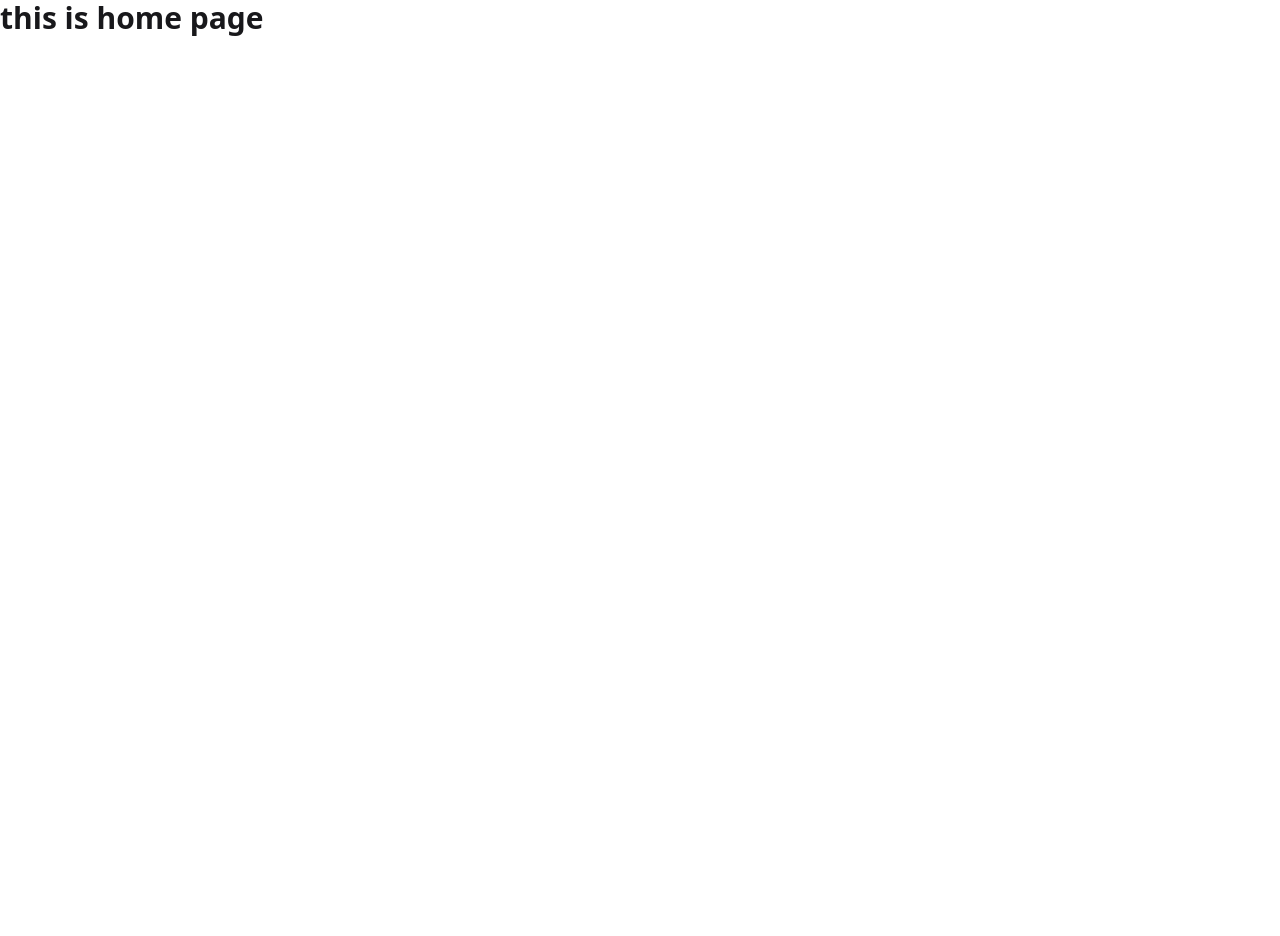
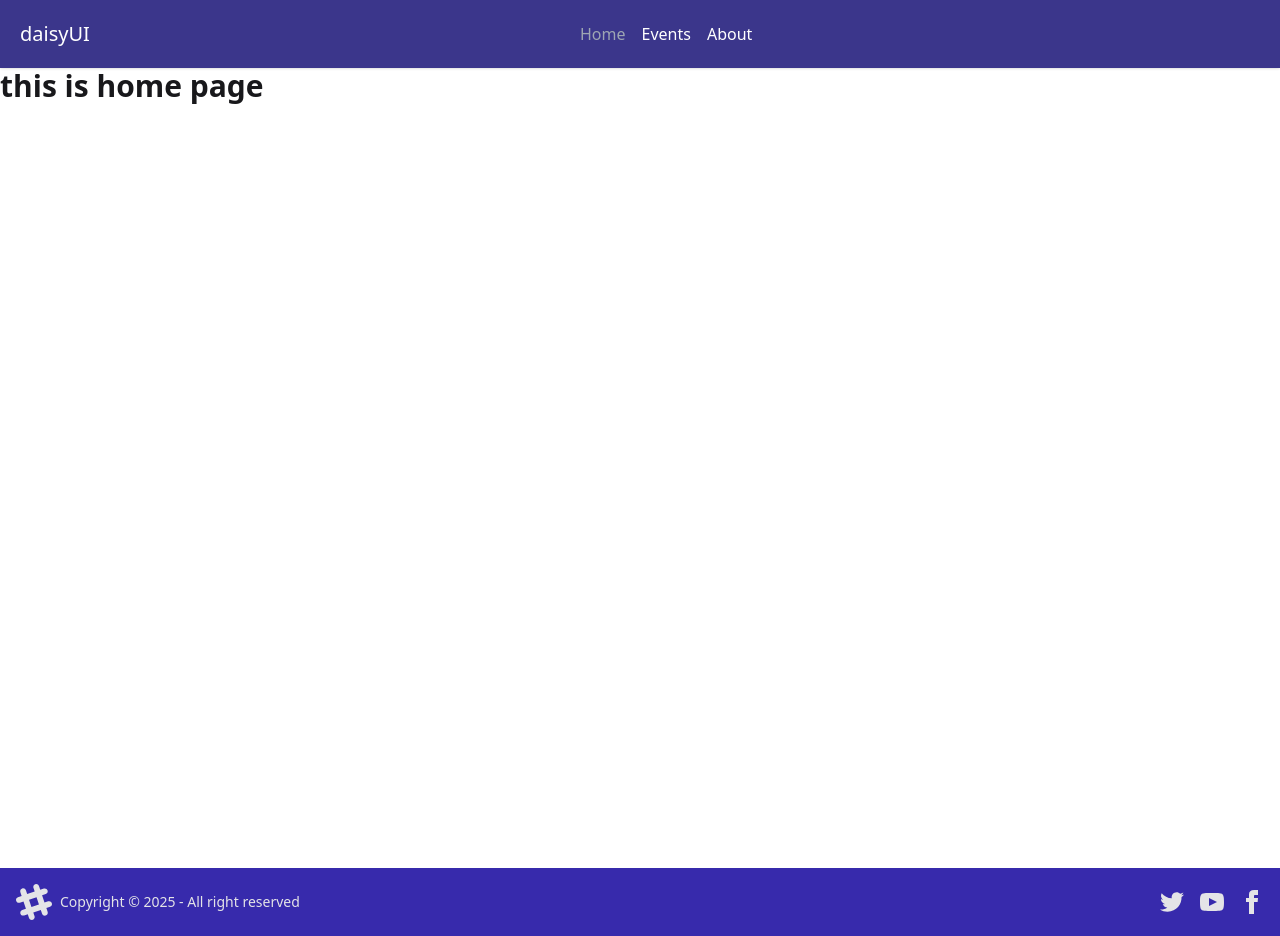
Before and after one commit to srshakil2/Job-task-persist-client, a React (Vite) app: page / in a window 1280 px wide. Before the commit the page ends 800 px from the top, so only its background shows below. Built offline with nearby package versions, Linux system fonts and the light colour scheme.

Commit message:
navber and footer set

```diff
--- /dev/null
+++ b/src/Components/Footer/Footer.jsx
@@ -0,0 +1,59 @@
+const Footer = () => {
+  return (
+    <div>
+      <footer className="footer sm:footer-horizontal bg-indigo-800 text-neutral-content items-center p-4">
+        <aside className="grid-flow-col items-center">
+          <svg
+            width="36"
+            height="36"
+            viewBox="0 0 24 24"
+            xmlns="http://www.w3.org/2000/svg"
+            fillRule="evenodd"
+            clipRule="evenodd"
+            className="fill-current"
+          >
+            <path d="M22.672 15.226l-2.432.811.841 2.515c.33 1.019-.209 2.127-1.23 2.456-1.15.325-2.148-.321-2.463-1.226l-.84-2.518-5.013 1.677.84 2.517c.391 1.203-.434 2.542-1.831 2.542-.88 0-1.601-.564-1.86-1.314l-.842-2.516-2.431.809c-1.135.328-2.145-.317-2.463-1.229-.329-1.018.211-2.127 1.231-2.456l2.432-.809-1.621-4.823-2.432.808c-1.355.384-2.558-.59-2.558-1.839 0-.817.509-1.582 1.327-1.846l2.433-.809-.842-2.515c-.33-1.02.211-2.129 1.232-2.458 1.02-.329 2.13.209 2.461 1.229l.842 2.515 5.011-1.677-.839-2.517c-.403-1.238.484-2.553 1.843-2.553.819 0 1.585.509 1.85 1.326l.841 2.517 2.431-.81c1.02-.33 2.131.211 2.461 1.229.332 1.018-.21 2.126-1.23 2.456l-2.433.809 1.622 4.823 2.433-.809c1.242-.401 2.557.484 2.557 1.838 0 .819-.51 1.583-1.328 1.847m-8.992-6.428l-5.01 1.675 1.619 4.828 5.011-1.674-1.62-4.829z"></path>
+          </svg>
+          <p>Copyright © {new Date().getFullYear()} - All right reserved</p>
+        </aside>
+        <nav className="grid-flow-col gap-4 md:place-self-center md:justify-self-end">
+          <a>
+            <svg
+              xmlns="http://www.w3.org/2000/svg"
+              width="24"
+              height="24"
+              viewBox="0 0 24 24"
+              className="fill-current"
+            >
+              <path d="M24 4.557c-.883.392-1.832.656-2.828.775 1.017-.609 1.798-1.574 2.165-2.724-.951.564-2.005.974-3.127 1.195-.897-.957-2.178-1.555-3.594-1.555-3.179 0-5.515 2.966-4.797 6.045-4.091-.205-7.719-2.165-10.148-5.144-1.29 2.213-.669 5.108 1.523 6.574-.806-.026-1.566-.247-2.229-.616-.054 2.281 1.581 4.415 3.949 4.89-.693.188-1.452.232-2.224.084.626 1.956 2.444 3.379 4.6 3.419-2.07 1.623-4.678 2.348-7.29 2.04 2.179 1.397 4.768 2.212 7.548 2.212 9.142 0 14.307-7.721 13.995-14.646.962-.695 1.797-1.562 2.457-2.549z"></path>
+            </svg>
+          </a>
+          <a>
+            <svg
+              xmlns="http://www.w3.org/2000/svg"
+              width="24"
+              height="24"
+              viewBox="0 0 24 24"
+              className="fill-current"
+            >
+              <path d="M19.615 3.184c-3.604-.246-11.631-.245-15.23 0-3.897.266-4.356 2.62-4.385 8.816.029 6.185.484 8.549 4.385 8.816 3.6.245 11.626.246 15.23 0 3.897-.266 4.356-2.62 4.385-8.816-.029-6.185-.484-8.549-4.385-8.816zm-10.615 12.816v-8l8 3.993-8 4.007z"></path>
+            </svg>
+          </a>
+          <a>
+            <svg
+              xmlns="http://www.w3.org/2000/svg"
+              width="24"
+              height="24"
+              viewBox="0 0 24 24"
+              className="fill-current"
+            >
+              <path d="M9 8h-3v4h3v12h5v-12h3.642l.358-4h-4v-1.667c0-.955.192-1.333 1.115-1.333h2.885v-5h-3.808c-3.596 0-5.192 1.583-5.192 4.615v3.385z"></path>
+            </svg>
+          </a>
+        </nav>
+      </footer>
+    </div>
+  );
+};
+
+export default Footer;
--- a/src/Components/Home/Home.jsx
+++ b/src/Components/Home/Home.jsx
@@ -1,11 +1,19 @@
 import React from "react";
 import { Outlet } from "react-router-dom";
+import Navber from "../Navber/Navber";
+import Footer from "../Footer/Footer";
 
 const Home = () => {
   return (
-    <div>
+    <div className="relative">
+      <div className="sticky top-0 opacity-95">
+        <Navber></Navber>
+      </div>
+      <div className="min-h-screen">
+        <Outlet></Outlet>
+      </div>
       <div>
-        <Outlet></Outlet>
+        <Footer></Footer>
       </div>
     </div>
   );
--- /dev/null
+++ b/src/Components/Navber/Navber.jsx
@@ -0,0 +1,47 @@
+import { NavLink } from "react-router-dom";
+
+const Navber = () => {
+  return (
+    <div className="bg-indigo-900 shadow-sm flex items-center  py-3 lg:py-5 px-5 text-white">
+      <div className="navbar-start">
+        <a className="text-xl">daisyUI</a>
+      </div>
+      <div className="md:-ml-16">
+        <ul className="flex items-center justify-center gap-4 px-1">
+          <li>
+            <NavLink
+              to={"/"}
+              className={({ isActive }) =>
+                isActive ? "text-gray-400" : "text-white"
+              }
+            >
+              Home
+            </NavLink>
+          </li>
+          <li>
+            <NavLink
+              to={"/event-list"}
+              className={({ isActive }) =>
+                isActive ? "text-gray-400" : "text-white"
+              }
+            >
+              Events
+            </NavLink>
+          </li>
+          <li>
+            <NavLink
+              to={"/about"}
+              className={({ isActive }) =>
+                isActive ? "text-gray-400" : "text-white"
+              }
+            >
+              About
+            </NavLink>
+          </li>
+        </ul>
+      </div>
+    </div>
+  );
+};
+
+export default Navber;
```
